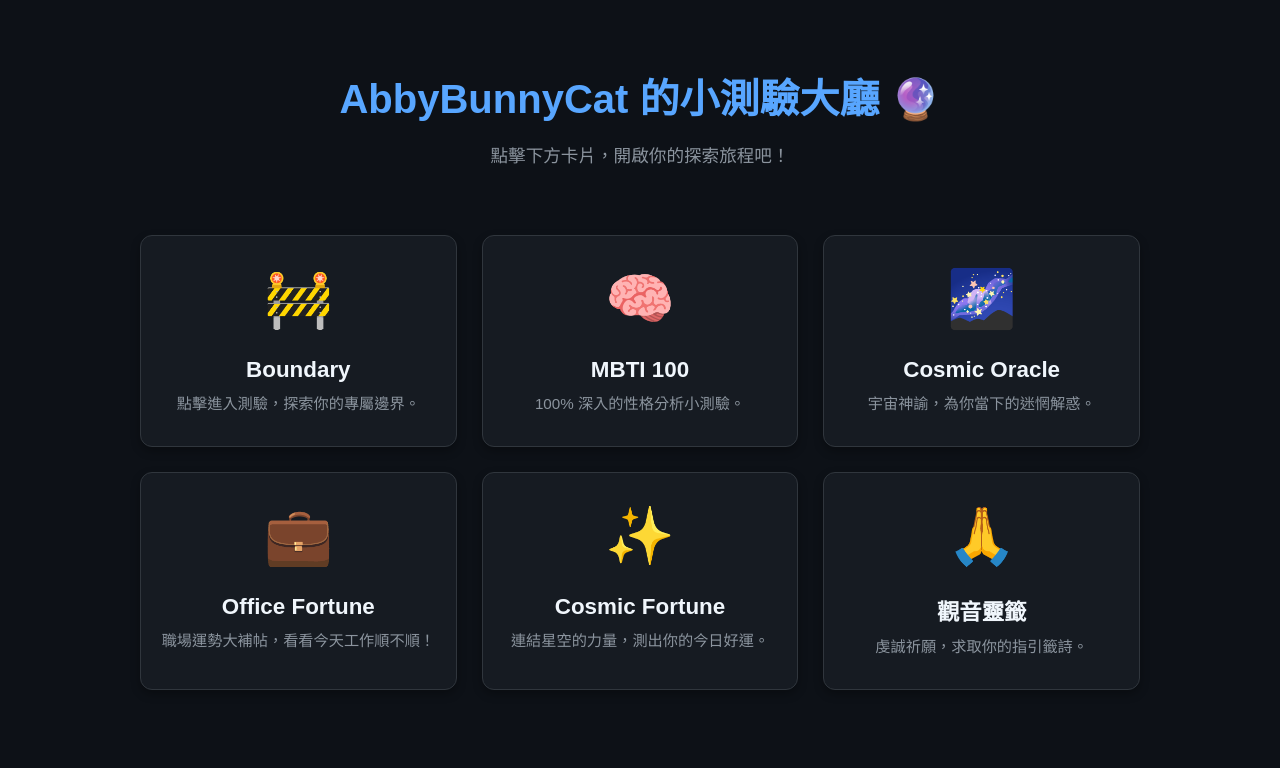
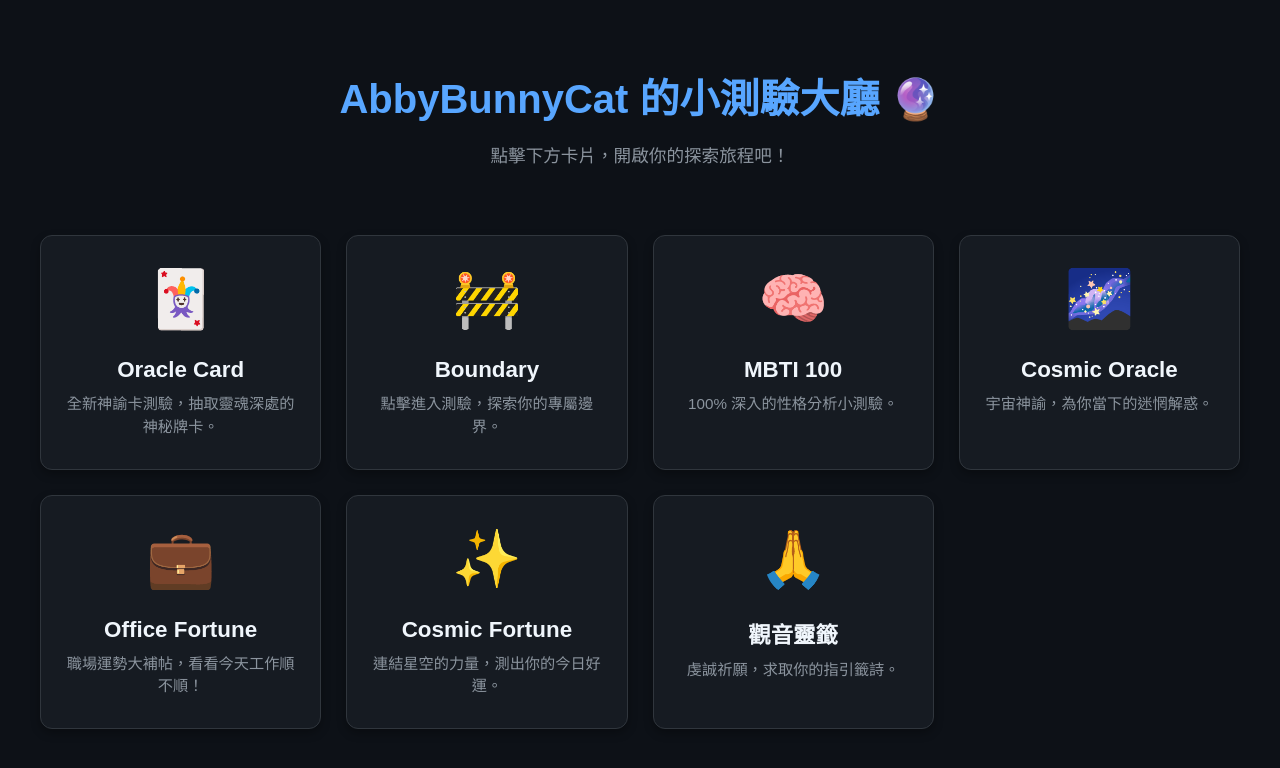
Before and after one commit to abbybunnycat/index, a plain HTML site: page index.html in a window 1280 px wide. Drawn offline with Linux system fonts and the light colour scheme.

Commit message:
Add files via upload

```diff
--- a/index.html
+++ b/index.html
@@ -5,10 +5,9 @@
     <meta name="viewport" content="width=device-width, initial-scale=1.0">
     <title>AbbyBunnyCat 的測驗遊戲大廳 🐾</title>
     <style>
-        /* 基礎樣式設定 */
         body {
             font-family: 'PingFang TC', 'Microsoft JhengHei', sans-serif;
-            background-color: #0d1117; /* 搭配 GitHub 的深色主題，質感很好 */
+            background-color: #0d1117;
             color: #c9d1d9;
             margin: 0;
             padding: 40px 20px;
@@ -16,33 +15,26 @@
             flex-direction: column;
             align-items: center;
         }
-
         header {
             text-align: center;
             margin-bottom: 50px;
         }
-
         header h1 {
             color: #58a6ff;
             font-size: 2.5rem;
             margin-bottom: 10px;
         }
-
         header p {
             color: #8b949e;
             font-size: 1.1rem;
         }
-
-        /* 6 個卡片的網格排版 */
         .grid-container {
             display: grid;
             grid-template-columns: repeat(auto-fit, minmax(280px, 1fr));
             gap: 25px;
-            max-width: 1000px;
+            max-width: 1200px;
             width: 100%;
         }
-
-        /* 卡片設計 */
         .card {
             background-color: #161b22;
             border: 1px solid #30363d;
@@ -54,26 +46,21 @@
             box-shadow: 0 4px 10px rgba(0, 0, 0, 0.3);
             transition: transform 0.3s ease, border-color 0.3s ease, box-shadow 0.3s ease;
         }
-
-        /* 滑鼠懸停效果 */
         .card:hover {
             transform: translateY(-8px);
             border-color: #58a6ff;
             box-shadow: 0 8px 20px rgba(88, 166, 255, 0.2);
         }
-
         .card-icon {
             font-size: 3.5rem;
             margin-bottom: 15px;
             display: inline-block;
         }
-
         .card h2 {
             margin: 10px 0;
             font-size: 1.4rem;
             color: #f0f6fc;
         }
-
         .card p {
             font-size: 0.95rem;
             color: #8b949e;
@@ -91,36 +78,49 @@
 
     <main class="grid-container">
 
+        <!-- 新加入的測驗：OracleCard -->
+        <a href="https://abbybunnycat.github.io/OracleCard/?test=true" target="_blank" class="card">
+            <div class="card-icon">🃏</div>
+            <h2>Oracle Card</h2>
+            <p>全新神諭卡測驗，抽取靈魂深處的神秘牌卡。</p>
+        </a>
+
+        <!-- 測驗：boundary -->
         <a href="https://abbybunnycat.github.io/boundary/" target="_blank" class="card">
             <div class="card-icon">🚧</div>
             <h2>Boundary</h2>
             <p>點擊進入測驗，探索你的專屬邊界。</p>
         </a>
 
+        <!-- 測驗：mbti100 -->
         <a href="https://abbybunnycat.github.io/mbti100/" target="_blank" class="card">
             <div class="card-icon">🧠</div>
             <h2>MBTI 100</h2>
             <p>100% 深入的性格分析小測驗。</p>
         </a>
 
+        <!-- 測驗：cosmic_oracle -->
         <a href="https://abbybunnycat.github.io/cosmic_oracle/" target="_blank" class="card">
             <div class="card-icon">🌌</div>
             <h2>Cosmic Oracle</h2>
             <p>宇宙神諭，為你當下的迷惘解惑。</p>
         </a>
 
+        <!-- 測驗：office_fortune -->
         <a href="https://abbybunnycat.github.io/office_fortune/" target="_blank" class="card">
             <div class="card-icon">💼</div>
             <h2>Office Fortune</h2>
             <p>職場運勢大補帖，看看今天工作順不順！</p>
         </a>
 
+        <!-- 測驗：cosmic-fortune -->
         <a href="https://abbybunnycat.github.io/cosmic-fortune/" target="_blank" class="card">
             <div class="card-icon">✨</div>
             <h2>Cosmic Fortune</h2>
             <p>連結星空的力量，測出你的今日好運。</p>
         </a>
 
+        <!-- 測驗：kuanyin -->
         <a href="https://abbybunnycat.github.io/kuanyin/" target="_blank" class="card">
             <div class="card-icon">🙏</div>
             <h2>觀音靈籤</h2>
```
